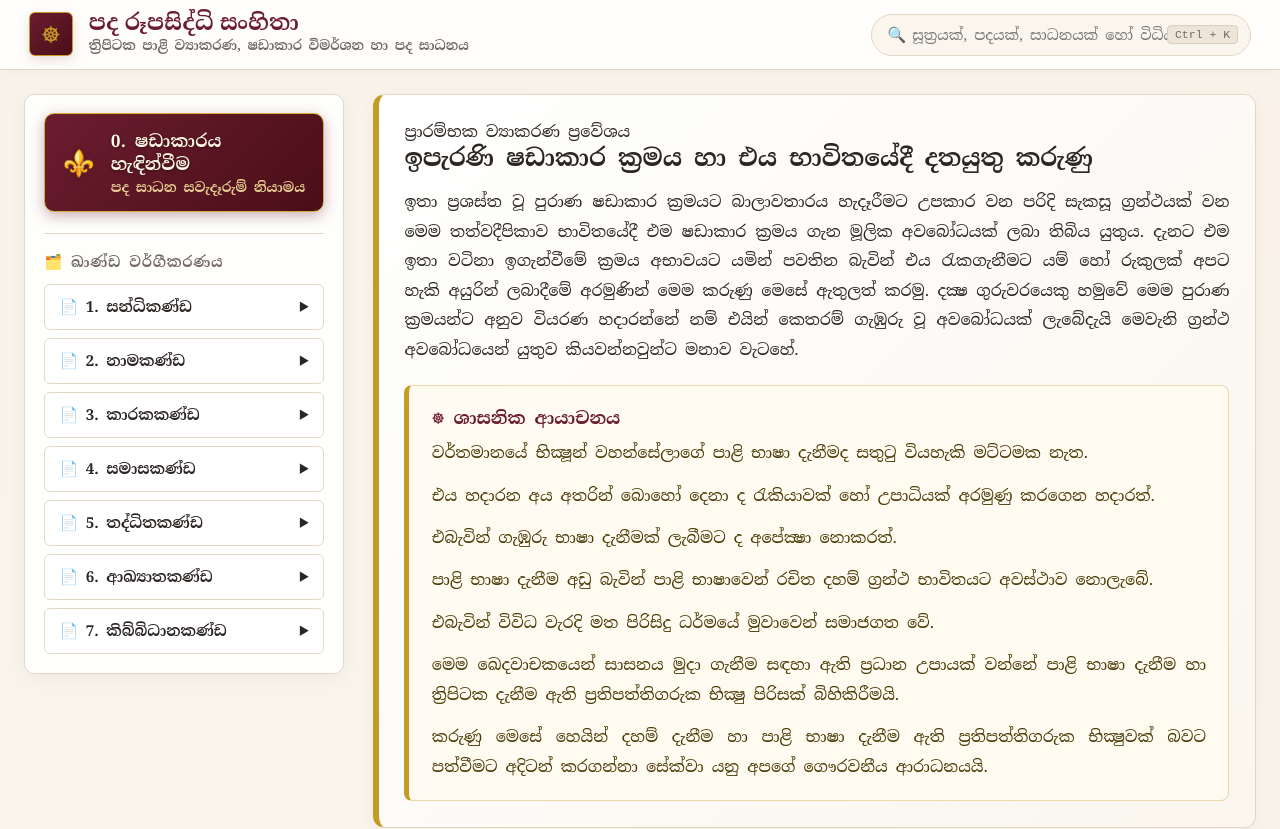
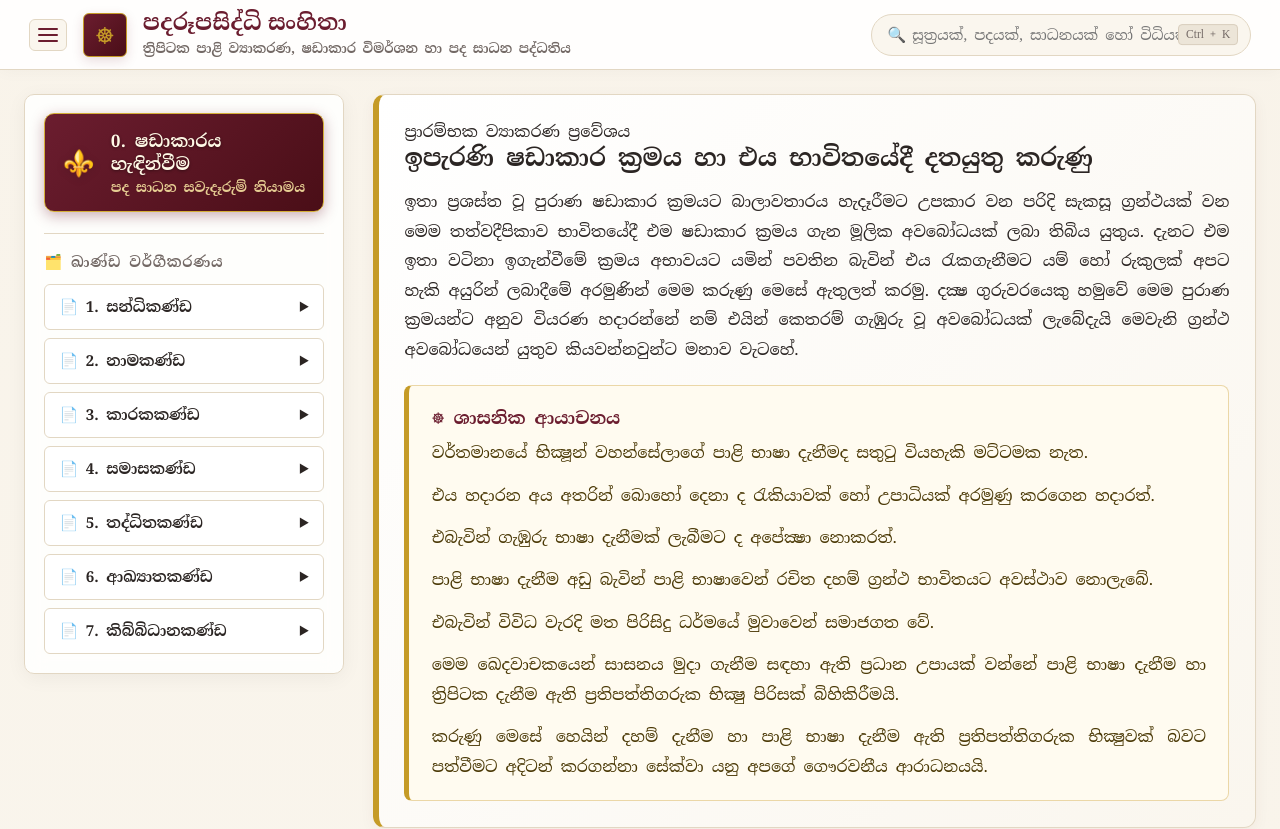
Before and after one commit to pavara9803-ctrl/Rupasiddhi, a plain HTML site: page index.html in a window 1280 px wide. Shown: the top 829 px of the page. Drawn offline with Linux system fonts and the light colour scheme.

Commit message:
Add files via upload

```diff
--- a/index.html
+++ b/index.html
@@ -27,26 +27,27 @@
 <body data-theme="intro-shadakara">
 
     <!-- ප්‍රධාන Header තීරුව -->
-    <header class="app-header" id="mainHeader">
+ <header class="app-header">
     <div class="header-container">
+        <!-- තනි Brand Identity කොටස (Toggle බොත්තම, ධර්ම චක්‍රය සහ නම පමණි) -->
         <div class="brand-identity">
-                <span class="dhamma-wheel" aria-hidden="true">☸</span>
+            <button id="btnToggleSidebar" class="sidebar-toggle-btn" aria-label="Toggle Sidebar" title="මෙනුව සඟවන්න/පෙන්වන්න">
+                <span class="bar"></span>
+                <span class="bar"></span>
+                <span class="bar"></span>
+            </button>
+            <div class="dhamma-wheel-badge">☸</div>
             <div class="brand-text">
-                    <h1 class="main-title">පද රූපසිද්ධි සංහිතා</h1>
-                    <p class="sub-title">ත්‍රිපිටක පාළි ව්‍යාකරණ, ෂඩාකාර විමර්ශන හා පද සාධනය</p>
+                <h1 class="main-title">පදරූපසිද්ධි සංහිතා</h1>
+                <span class="sub-title">ත්‍රිපිටක පාළි ව්‍යාකරණ, ෂඩාකාර විමර්ශන හා පද සාධන පද්ධතිය</span>
             </div>
         </div>
 
+        <!-- සෙවුම් තීරුව (Search Box) -->
         <div class="search-box-wrapper">
             <span class="search-icon">🔍</span>
-                <input
-                    type="search"
-                    id="globalSearchInput"
-                    placeholder="සූත්‍රයක්, පදයක්, සාධනයක් හෝ විධියක් සොයන්න..."
-                    autocomplete="off"
-                    aria-label="සූත්‍ර හෝ පද සොයන්න"
-                >
-                <kbd class="search-shortcut">Ctrl + K</kbd>
+            <input type="text" id="globalSearchInput" placeholder="සූත්‍රයක්, පදයක්, සාධනයක් හෝ විධියක් සොයන්න..." autocomplete="off">
+            <span class="search-shortcut">Ctrl + K</span>
         </div>
     </div>
 </header>
```
Lines whose indentation alone changed are shown as unchanged.
